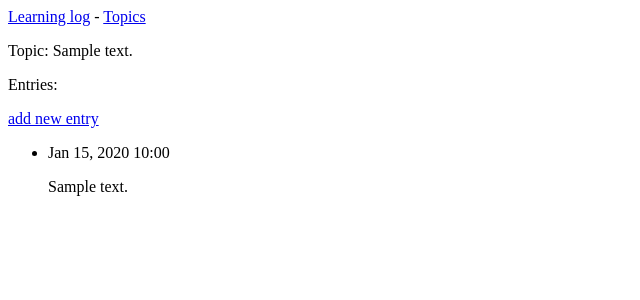
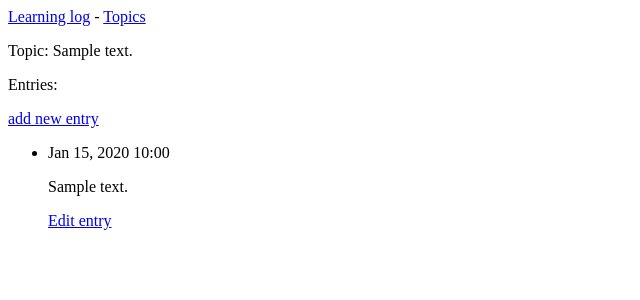
Before and after one commit to QOSIUR/learning-log, a Django app: page /topics/1/ in a window 1280 px wide. Shown: the top 300 px of the page, without its empty margins (0-640 px from the left). Run offline with Django 4.2, Linux system fonts and the light colour scheme; tables that the repository leaves empty hold one stand-in row (values such as "Sample post").

Commit message:
Добавлена возможность редактировать записи

```diff
--- a/learning_logs/templates/learning_logs/topic.html
+++ b/learning_logs/templates/learning_logs/topic.html
@@ -13,6 +13,9 @@
         <li>
             <p>{{ entry.date_added|date:'M d, Y H:i' }}</p>
             <p>{{ entry.text|linebreaks }}</p>
+            <p>
+                <a href="{% url 'learning_logs:edit_entry' entry.id %}">Edit entry</a>
+            </p>
         </li>
     {% empty %}
         <li>There are no entries for this topic yet.<</li>
--- a/learning_logs/urls.py
+++ b/learning_logs/urls.py
@@ -15,5 +15,7 @@ urlpatterns = [
     # Страница для добавления новой темы
     path('new_topic/', views.new_topic, name='new_topic'),
     # Страница для добавления новой записи
-    path('new_entry/<int:topic_id>/', views.new_entry, name='new_entry')
+    path('new_entry/<int:topic_id>/', views.new_entry, name='new_entry'),
+    # Страница для редактирования записи
+    path('edit_entry/<int:entry_id>/', views.edit_entry, name='edit_entry'),
 ]
--- a/learning_logs/views.py
+++ b/learning_logs/views.py
@@ -1,6 +1,6 @@
 from django.shortcuts import render, redirect
 
-from .models import Topic
+from .models import Topic, Entry
 from .forms import TopicForm, EntryForm
 
 
@@ -43,6 +43,7 @@ def new_topic(request):
 def new_entry(request, topic_id):
     """Добавляет новую запись по конкретной теме."""
     topic = Topic.objects.get(id=topic_id)
+
     if request.method != 'POST':
         # Данные не отправлялись; создается пустая форма.
         form = EntryForm()
@@ -58,3 +59,21 @@ def new_entry(request, topic_id):
     # Вывести пустую или недействительную форму.
     context = {'topic': topic, 'form': form}
     return render(request, 'learning_logs/new_entry.html', context)
+
+
+def edit_entry(request, entry_id):
+    """Редактирует существующую запись."""
+    entry = Entry.objects.get(id=entry_id)
+    topic = entry.topic
+
+    if request.method != 'POST':
+        # Исходный запрос; форма заполняется данными текущей записи.
+        form = EntryForm(instance=entry)
+    else:
+        # Отправка данных POST; обработать данные.
+        form = EntryForm(instance=entry, data=request.POST)
+        if form.is_valid():
+            form.save()
+            return redirect('learning_logs:topic', topic_id=topic.id)
+    context = {'entry': entry, 'topic': topic, 'form': form}
+    return render(request, 'learning_logs/edit_entry.html', context)
```
Also changed, not shown: learning_logs/templates/learning_logs/edit_entry.html (added, +15 -0 lines).
